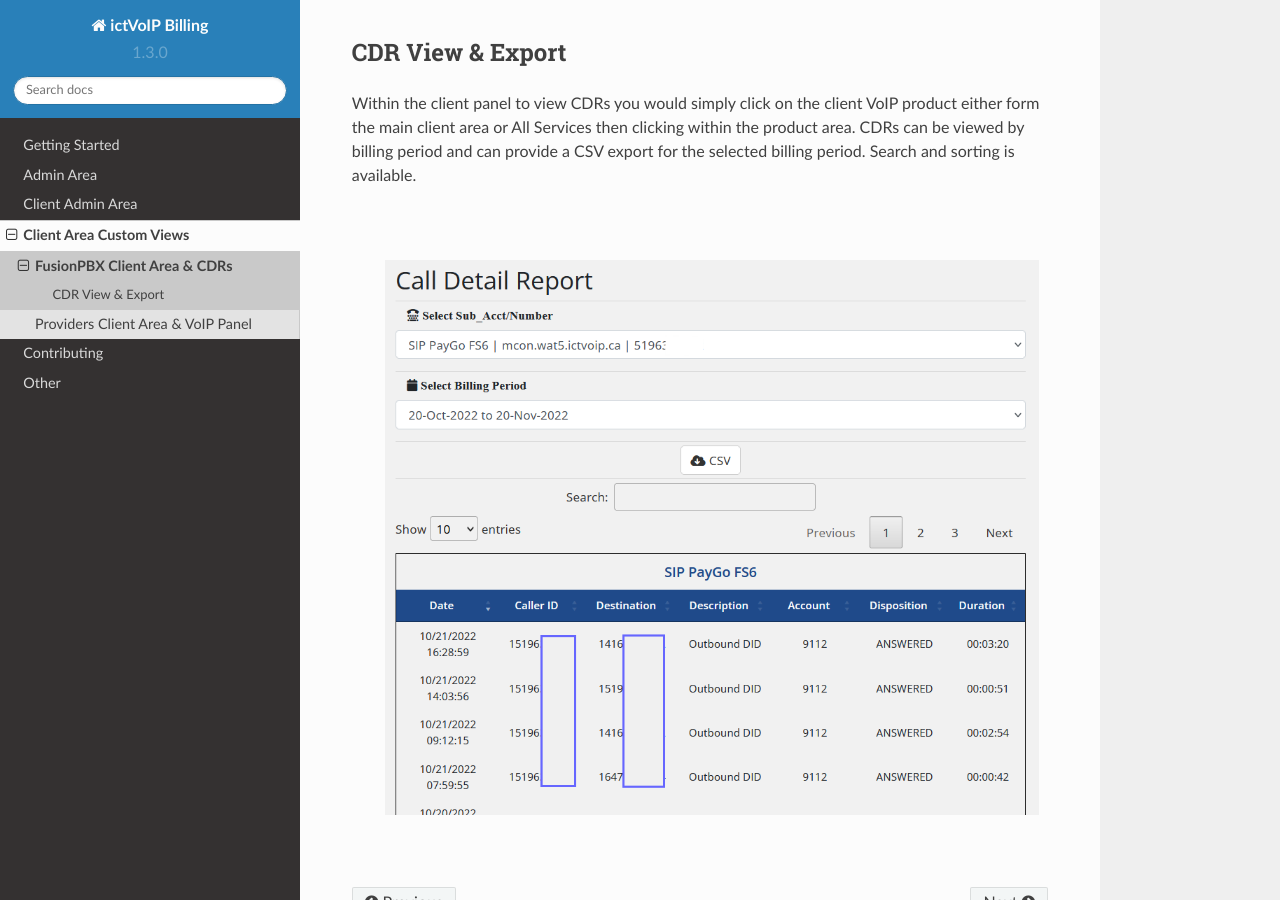
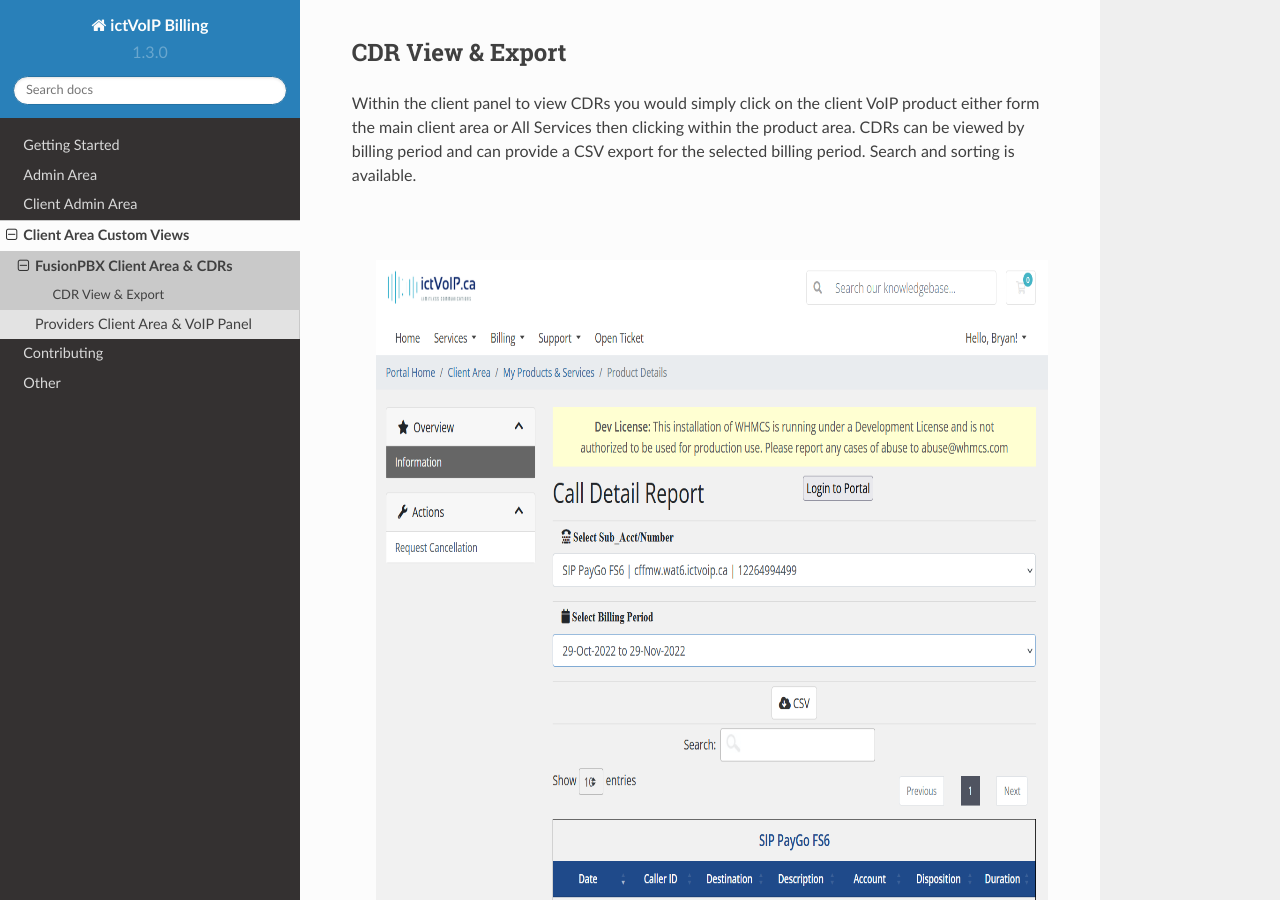
Before and after one commit to ictvoip/ictvoip-docs, a Sphinx documentation site: the page built from docs/source/clientarea/clientareafusionpbx.rst, in a window 1280 px wide and 900 px high, scrolled down 1071 px. Built offline with Sphinx 7.4.7 and the Read the Docs theme 2.0.0, drawn with Linux system fonts in a browser that asks for light colours; pages that are not in the unit, such as notebooks, are missing from menus.

Commit message:
Update clientareafusionpbx.rst

```diff
--- a/docs/source/clientarea/clientareafusionpbx.rst
+++ b/docs/source/clientarea/clientareafusionpbx.rst
@@ -21,7 +21,7 @@ Within the client panel to view CDRs you would simply click on the client VoIP p
 
 |
 
- .. image:: ../_static/images/clientarea/client_area_cdr.png
+ .. image:: ../_static/images/clientarea/CDRs_Client.png
         :scale: 70%
         :align: center
         :alt: Adding a new Provider or PBX
```
